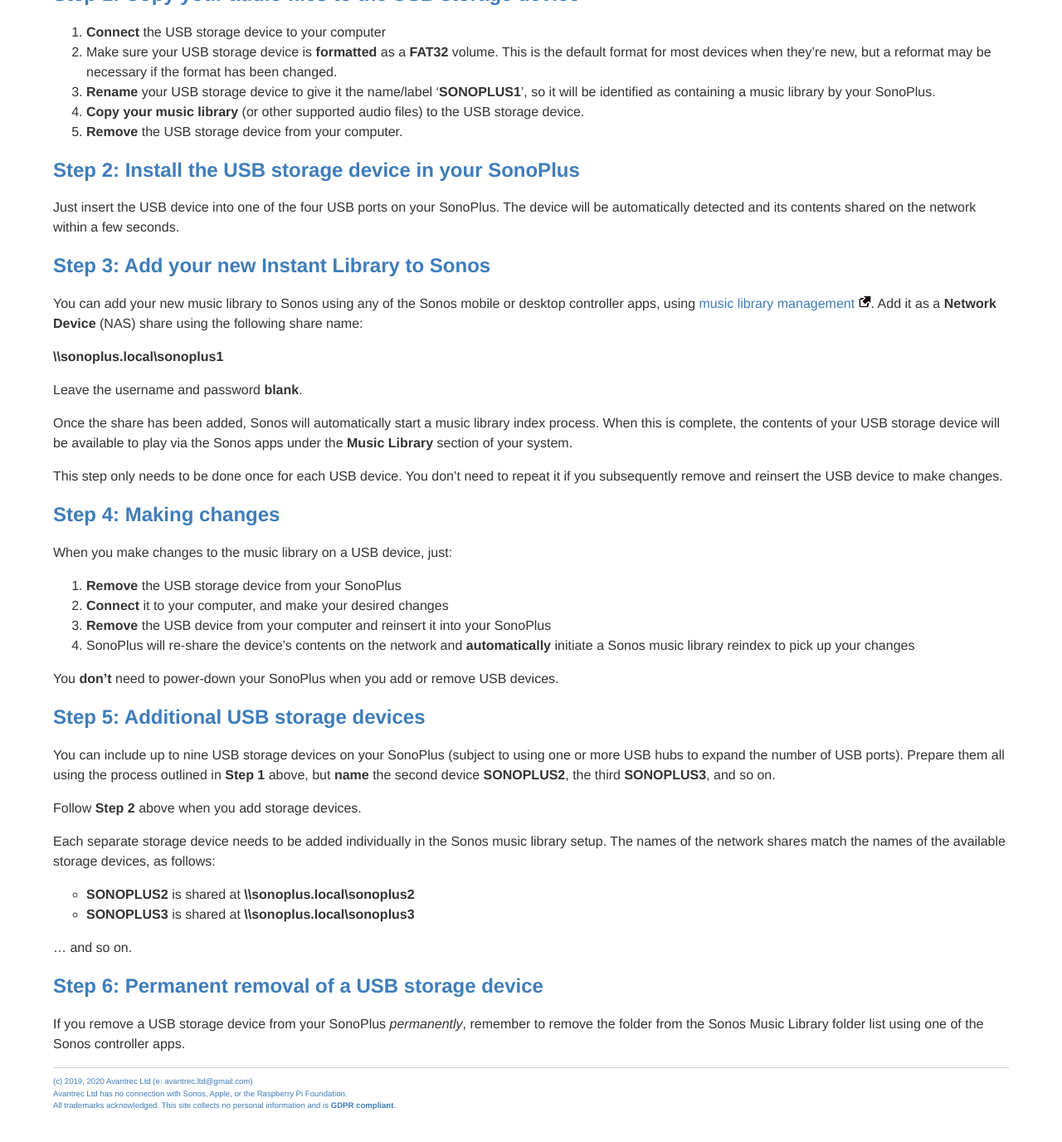
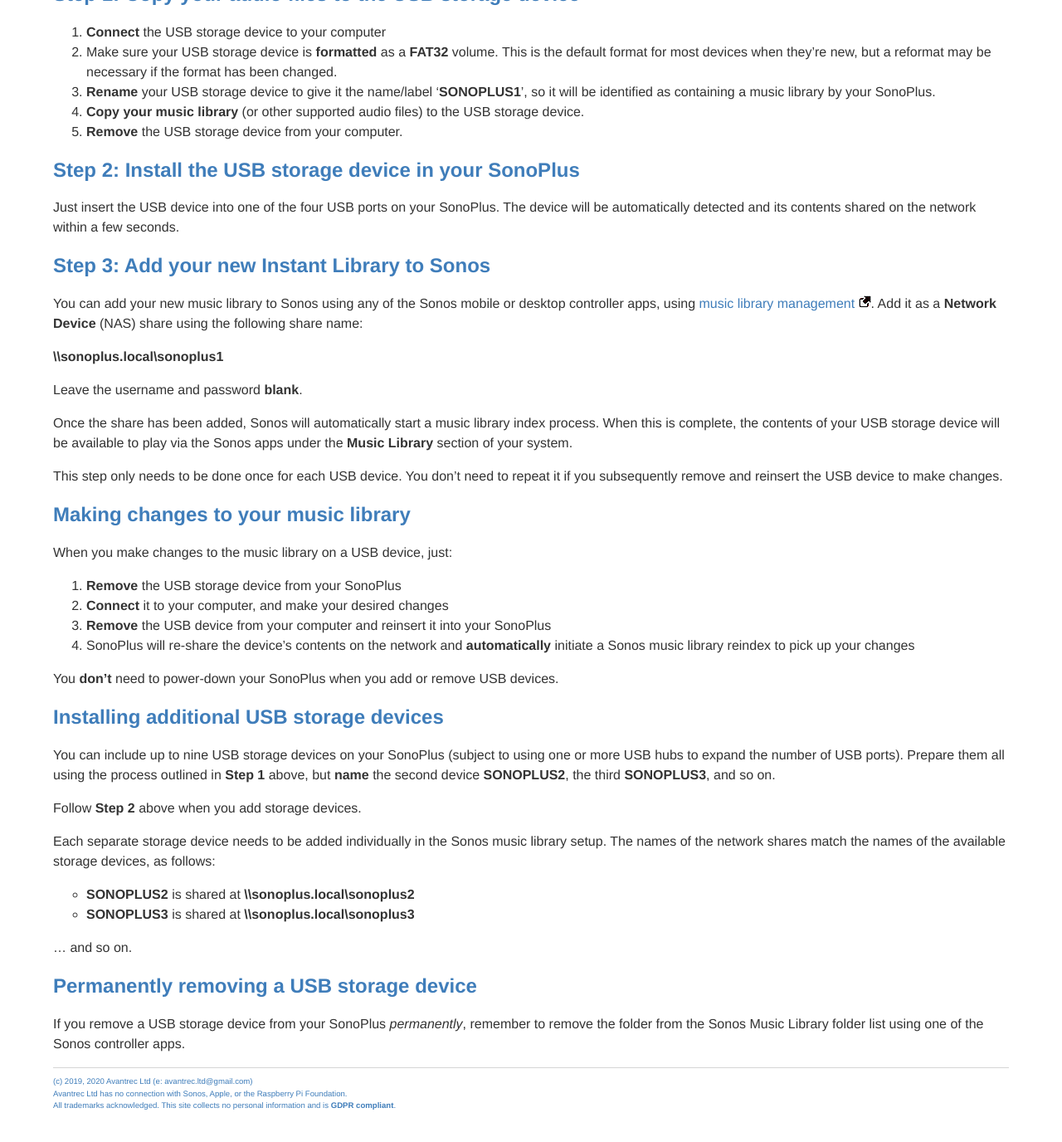
Before and after one commit to avantrec/avantrec.github.io, a Jekyll site: the page built from sonoplus/instantlibrary.md, in a window 1280 px wide and 1400 px high, scrolled down 609 px. Shown: the top 1376 px of the window at 83% size. Built offline with Jekyll 4.4.1, drawn with Linux system fonts in a browser that asks for light colours.

Commit message:
Improve Instant Library instructions

```diff
--- a/sonoplus/instantlibrary.md
+++ b/sonoplus/instantlibrary.md
@@ -39,7 +39,7 @@
 
 This step only needs to be done once for each USB device. You don't need to repeat it if you subsequently remove and reinsert the USB device to make changes.
 
-## Step 4: Making changes
+## Making changes to your music library
 
 When you make changes to the music library on a USB device, just:
 
@@ -50,7 +50,7 @@
 
 You **don't** need to power-down your SonoPlus when you add or remove USB devices.
 
-## Step 5: Additional USB storage devices
+## Installing additional USB storage devices
 
 You can include up to nine USB storage devices on your SonoPlus (subject to using one or more USB hubs to expand the number of USB ports). Prepare them all using the process outlined in **Step 1** above, but **name** the second device **SONOPLUS2**, the third **SONOPLUS3**, and so on.
 
@@ -63,6 +63,6 @@
 
 ... and so on.
 
-## Step 6: Permanent removal of a USB storage device
+## Permanently removing a USB storage device
 
 If you remove a USB storage device from your SonoPlus *permanently*, remember to remove the folder from the Sonos Music Library folder list using one of the Sonos controller apps.
```
